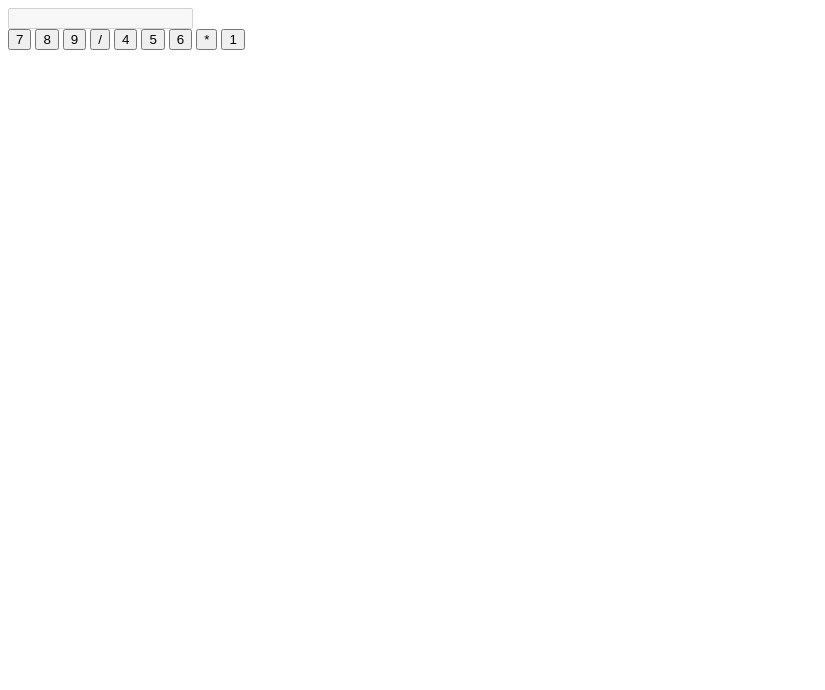
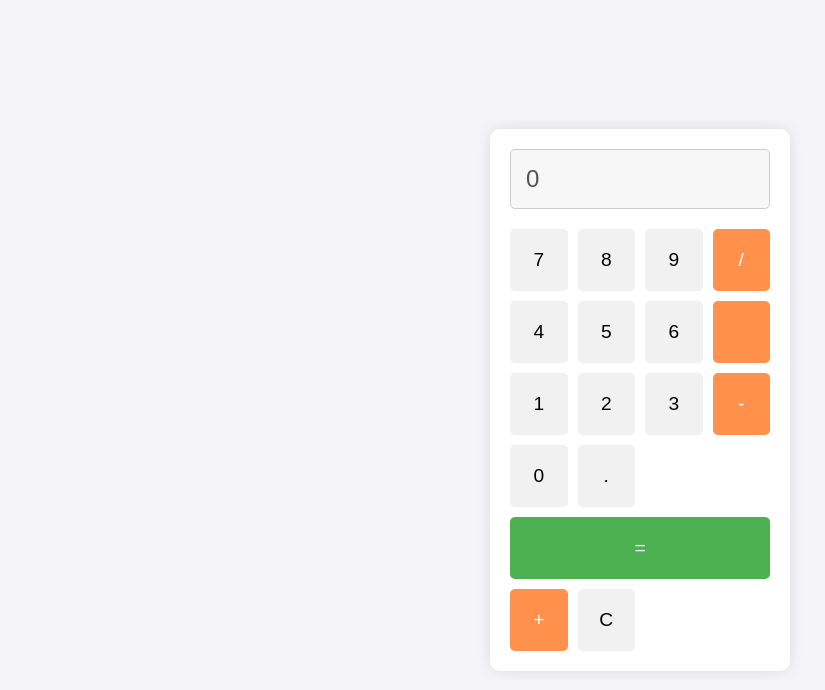
Before and after one commit to sricharan-odnala/codsoft_task3, a plain HTML site: page index.html in a window 1280 px wide. Shown: the whole page, without its empty margins (0-825 px from the left). Drawn offline with Linux system fonts and the light colour scheme.

Commit message:
first commit

```diff
--- a/index.html
+++ b/index.html
@@ -3,8 +3,8 @@
 <head>
     <meta charset="UTF-8">
     <meta name="viewport" content="width=device-width, initial-scale=1.0">
-    <title>Calculator</title>
-    <link rel="stylesheet" href="style.css">
+    <title>Calcul <Video></Video>ator</title>
+    <link rel="stylesheet" href="styles.css">
 </head>
 <body>
     <div class="calculator">
@@ -19,5 +19,19 @@
             <button class="btn" data-value="4">4</button>
             <button class="btn" data-value="5">5</button>
             <button class="btn" data-value="6">6</button>
-            <button class="btn operator" data-value="*">*</button>
+            <button class="btn operator" data-value=""></button>
             <button class="btn" data-value="1">1</button>
+            <button class="btn" data-value="2">2</button>
+            <button class="btn" data-value="3">3</button>
+            <button class="btn operator" data-value="-">-</button>
+            <button class="btn" data-value="0">0</button>
+            <button class="btn" data-value=".">.</button>
+            <button class="btn equal" data-value="=">=</button>
+            <button class="btn operator" data-value="+">+</button>
+            <button class="btn clear" data-value="C">C</button>
+        </div>
+    </div>
+
+    <script src="script.js"></script>
+</body>
+</html>
```
